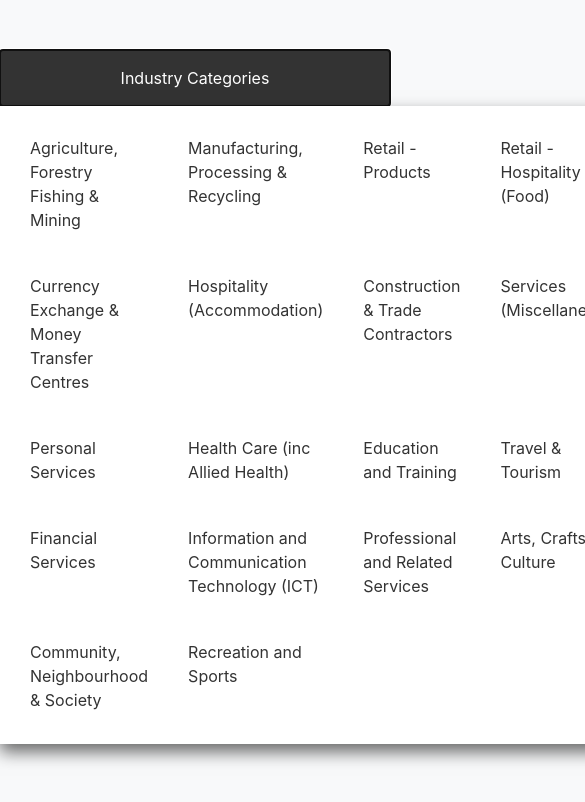
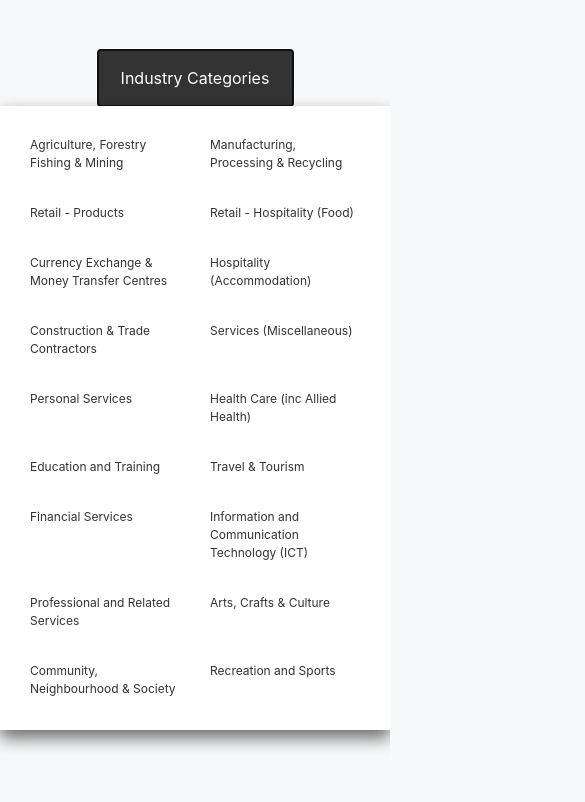
Before and after one commit to aminur019/webfolw, a plain HTML site: page index14.html in a window 390 px wide. Both pictures are taken after a click on the button "Industry Categories". Shown: the top 802 px of the page, 585 px wide, since content can reach past the window. Drawn offline with nearby package versions, Linux system fonts and the light colour scheme.

Commit message:
Add files via upload

```diff
--- a/index14.html
+++ b/index14.html
@@ -89,7 +89,8 @@
     padding: 16px;
     border: none;
     cursor: pointer;
-    width: 100vw; /* This may need to be adjusted based on your layout */
+    width: 50vw; /* This may need to be adjusted based on your layout */
+	margin: 0 50%;
 }
 
 .dropdown-content {
@@ -105,6 +106,7 @@
     display: grid;
     grid-template-columns: repeat(4, 1fr); /* 4 columns */
     grid-gap: 20px; /* Space between grid items */
+	width: 100vw;
 }
 
 .dropdown-content div {
@@ -123,11 +125,13 @@
     display: grid; /* Show on hover */
 }
 
-@media (max-width: 375.98px) {
+@media (max-width: 500px) {
 .dropdown-content {
 	font-size:12px;
     grid-template-columns: repeat(2, 1fr); /* 2 columns */
     grid-gap: 10px; /* Space between grid items */
+    width: 100%vw;
+}
 }
 
 }
```
